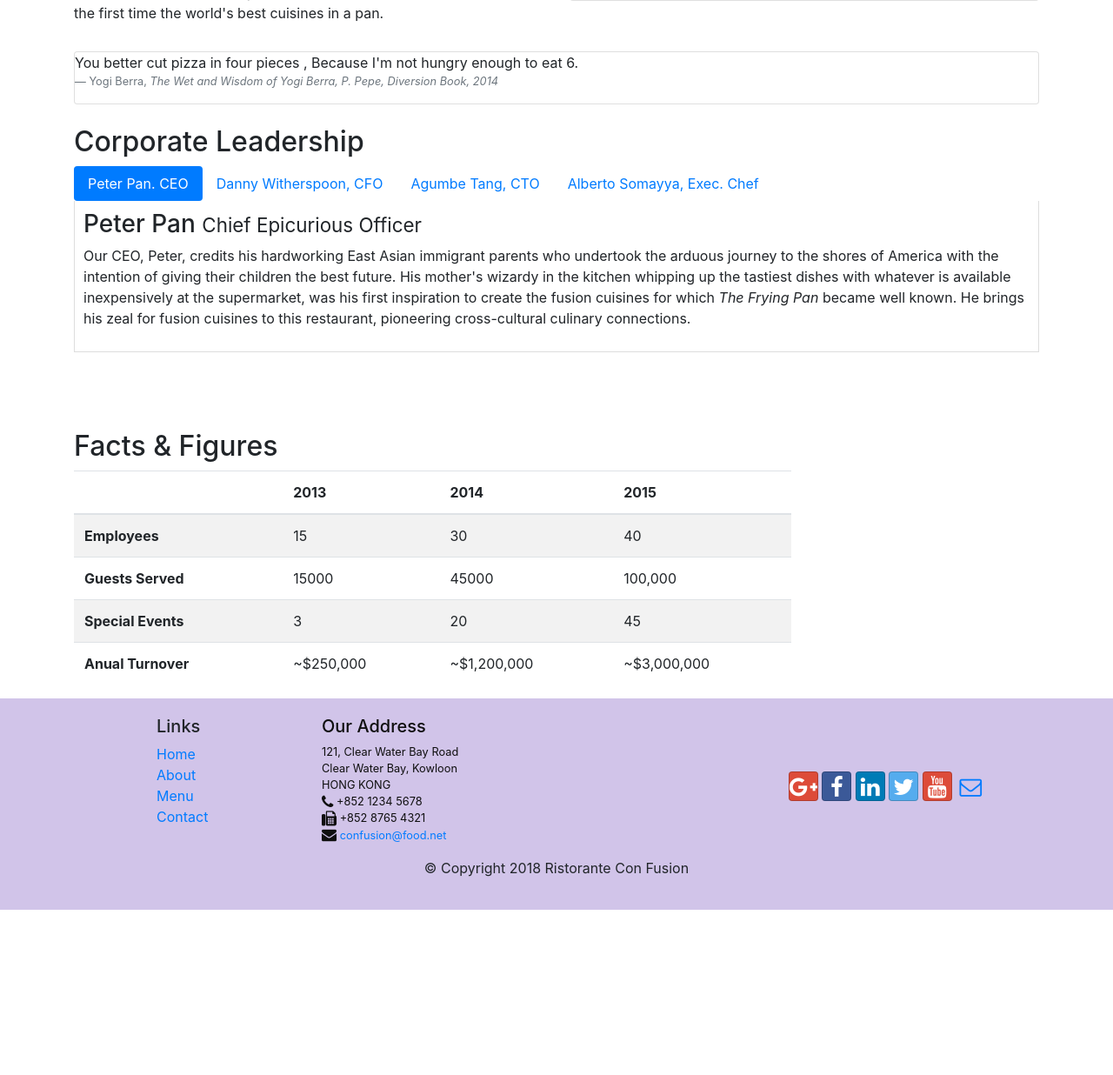
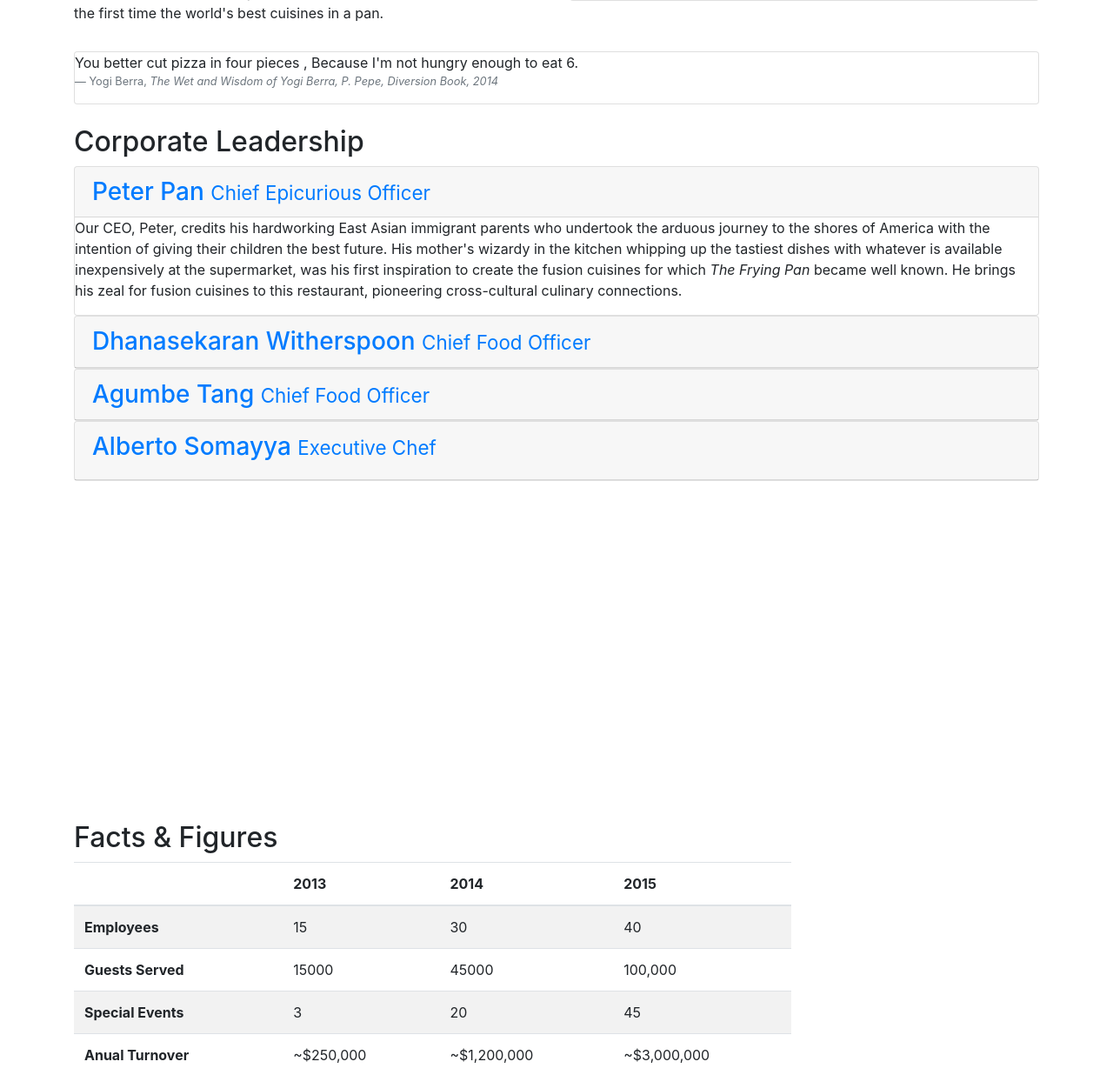
Before and after one commit to pKosulkar/RestroWebApp, a PHP site: page /aboutus.html in a window 1280 px wide. Shown: the part 670-1906 px from the top of the page at 87% size. Before the commit the page ends 1716 px from the top, so only its background shows below. Run offline with PHP 8.4, Linux system fonts and the light colour scheme; some libraries are stand-ins or nearby versions.

Commit message:
JS accordion behaviour added

```diff
--- a/aboutus.html
+++ b/aboutus.html
@@ -111,40 +111,52 @@
         <div class="row">
             <div class="col-sm-12 navb">
                 <h2>Corporate Leadership</h2>
-                <ul class="nav nav-pills">
-                    <li class="nav-item">
-                        <a class="nav-link active" href="#Peter" data-toggle="tab" role="tab">Peter Pan. CEO</a>
-                    </li>
-                    <li class="nav-item">
-                        <a class="nav-link" href="#Danny" data-toggle="tab" role="tab">Danny Witherspoon, CFO</a>
-                    </li>
-                    <li class="nav-item">
-                        <a class="nav-link" href="#Agumbe" data-toggle="tab" role="tab">Agumbe Tang, CTO</a>
-                    </li>
-                    <li class="nav-item">
-                        <a class="nav-link" href="#Alberto" data-toggle="tab" role="tab">Alberto Somayya, Exec. Chef</a>
-                    </li>
-                </ul>
-                <div class="tab-content">
 
-                    <div role="tabpanel" class="tab-pane fade show active"  id="Peter">
-                    <h3>Peter Pan <small>Chief Epicurious Officer</small></h3>
-                    <p>Our CEO, Peter, credits his hardworking East Asian immigrant parents who undertook the arduous journey to the shores of America with the intention of giving their children the best future. His mother's wizardy in the kitchen whipping up the tastiest dishes with whatever is available inexpensively at the supermarket, was his first inspiration to create the fusion cuisines for which <em>The Frying Pan</em> became well known. He brings his zeal for fusion cuisines to this restaurant, pioneering cross-cultural culinary connections.</p>
+                <div id="accordion" role="tablist">
+
+                    <div class="card">
+                        <div class="card-header" role="tab" id="PeterParent">
+                            <a data-toggle="collapse" data-parent="#accordion" href="#Peter"><h3 class="mb-0">Peter Pan <small>Chief Epicurious Officer</small></h3>
+                            </a>
+                        </div>
+                            <div role="tabpanel" class="collapse show"  id="Peter">
+                                <div class="card-block">
+                                    <p> Our CEO, Peter, credits his hardworking East Asian immigrant parents who undertook the arduous journey to the shores of America with the intention of giving their children the best future. His mother's wizardy in the kitchen whipping up the tastiest dishes with whatever is available inexpensively at the supermarket, was his first inspiration to create the fusion cuisines for which <em>The Frying Pan</em> became well known. He brings his zeal for fusion cuisines to this restaurant, pioneering cross-cultural culinary connections.</p>
+                                </div>
+                            </div>
                     </div>
 
-                    <div role="tabpanel" class="tab-pane fade" id="Danny">
-                    <h3>Dhanasekaran Witherspoon <small>Chief Food Officer</small></h3>
-                    <p>Our CFO, Danny, as he is affectionately referred to by his colleagues, comes from a long established family tradition in farming and produce. His experiences growing up on a farm in the Australian outback gave him great appreciation for varieties of food sources. As he puts it in his own words, <em>Everything that runs, wins, and everything that stays, pays!</em></p>
+                    <div class="card">
+                        <div class="card-header" role="tab" id="DannyParent">
+                            <a class="collapsed" data-parent="#accordion" data-toggle="collapse" href="#Danny"><h3 class="mb-0">Dhanasekaran Witherspoon <small>Chief Food Officer</small></h3></a>
+                        </div>
+                        <div role="tabpanel" class="collapse" id="Danny">
+                            <div class="card-block">
+                                <p class="hidden-xs-down">Our CFO, Danny, as he is affectionately referred to by his colleagues, comes from a long established family tradition in farming and produce. His experiences growing up on a farm in the Australian outback gave him great appreciation for varieties of food sources. As he puts it in his own words, <em>Everything that runs, wins, and everything that stays, pays!</em></p>
+                            </div>
+                        </div>
                     </div>
 
-                    <div role="tabpanel" class="tab-pane fade" id="Agumbe">
-                    <h3>Agumbe Tang <small>Chief Taste Officer</small></h3>
-                    <p>Blessed with the most discerning gustatory sense, Agumbe, our CTO, personally ensures that every dish that we serve meets his exacting tastes. Our chefs dread the tongue lashing that ensues if their dish does not meet his exacting standards. He lives by his motto, <em>You click only if you survive my lick.</em></p>
+                    <div class="card">
+                            <div class="card-header" role="tab" id="DannyParent">
+                                <a class="collapsed" data-parent="#accordion" data-toggle="collapse" href="#Agumbe"><h3 class="mb-0">Agumbe Tang <small>Chief Food Officer</small></h3></a>
+                            </div>
+                            <div role="tabpanel" class="collapse" id="Agumbe">
+                                <div class="card-block">
+                                    <p class="hidden-xs-down">Blessed with the most discerning gustatory sense, Agumbe, our CTO, personally ensures that every dish that we serve meets his exacting tastes. Our chefs dread the tongue lashing that ensues if their dish does not meet his exacting standards. He lives by his motto, <em>You click only if you survive my lick.</em></p>
+                                </div>
+                            </div>
                     </div>
 
-                    <div role="tabpanel" class="tab-pane fade" id="Alberto">
-                    <h3>Alberto Somayya <small>Executive Chef</small></h3>
-                    <p>Award winning three-star Michelin chef with wide International experience having worked closely with whos-who in the culinary world, he specializes in creating mouthwatering Indo-Italian fusion experiences. He says, <em>Put together the cuisines from the two craziest cultures, and you get a winning hit! Amma Mia!</em></p>
+                    <div class="card">
+                        <div class="card-header" role="tab" id="AlbertoParent">
+                            <a class="collapsed" data-toggle="collapse" data-parent="#accordion" href="#Alberto"><h3>Alberto Somayya <small>Executive Chef</small></h3></a>
+                        </div>
+                        <div role="tabpanel" class="collapse" id="Alberto">
+                            <div class="card-block">
+                                <p class="hidden-xs-down">Award winning three-star Michelin chef with wide International experience having worked closely with whos-who in the culinary world, he specializes in creating mouthwatering Indo-Italian fusion experiences. He says, <em>Put together the cuisines from the two craziest cultures, and you get a winning hit! Amma Mia!</em></p>
+                            </div>
+                        </div>
                     </div>
 
                 </div>
--- a/css/styles.css
+++ b/css/styles.css
@@ -41,5 +41,5 @@ body{
     padding: 10px;
 }
 .navb{
-    min-height: 350px;
+    min-height: 800px;
 }
--- a/index.html
+++ b/index.html
@@ -42,10 +42,10 @@
                     <h1>Ristorante con Fusion</h1>
                     <p>We take inspiration from the World's best cuisines, and create a unique fusion experience. Our lipsmacking creations will tickle your culinary senses!</p>
                 </div>
-                <div class="col col-sm-3 align-self-center">
+                <div class="col-12 col-sm-3 align-self-center">
                     <img src="img/logo.png" class="img-fluid">
                 </div>
-                <div class="col col-sm-3 align-self-center">
+                <div class="col-12 col-sm-3 align-self-center">
                         <a role="button" class="btn btn-success btn-block" href="#MyCard"> Reserve</a>
                 </div>
             </div>
```
